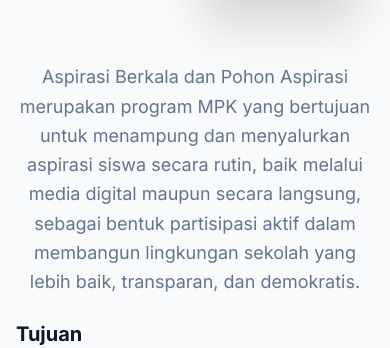
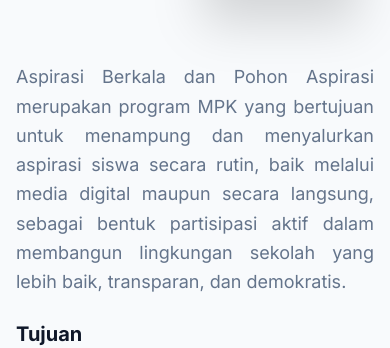
Before and after one commit to Lutzvex/mpk-sman-24-bandung, a Next.js app: page /aspirasi in a window 390 px wide. Shown: the part 721-1069 px from the top of the page. Built offline with nearby package versions, Linux system fonts and the light colour scheme.

Commit message:
Fix text alignment on Aspirasi mobile

```diff
--- a/src/app/aspirasi/page.tsx
+++ b/src/app/aspirasi/page.tsx
@@ -44,7 +44,7 @@
               <h2 className="hidden lg:block text-3xl font-bold tracking-tight text-foreground">
                 Aspirasi Berkala & Pohon Aspirasi
               </h2>
-              <p className="text-lg text-muted-foreground leading-relaxed text-center lg:text-left">
+              <p className="text-lg text-muted-foreground leading-relaxed text-justify md:text-left">
                 Aspirasi Berkala dan Pohon Aspirasi merupakan program MPK yang bertujuan untuk menampung dan menyalurkan aspirasi siswa secara rutin, baik melalui media digital maupun secara langsung, sebagai bentuk partisipasi aktif dalam membangun lingkungan sekolah yang lebih baik, transparan, dan demokratis.
               </p>
 
```
